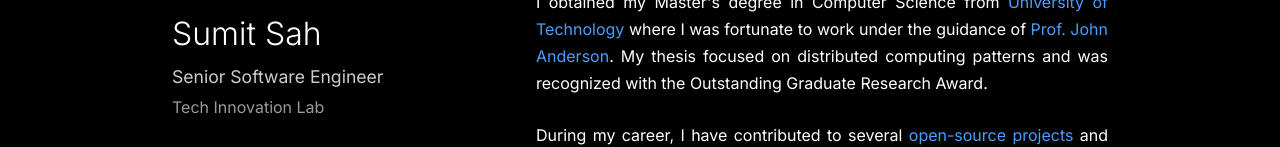
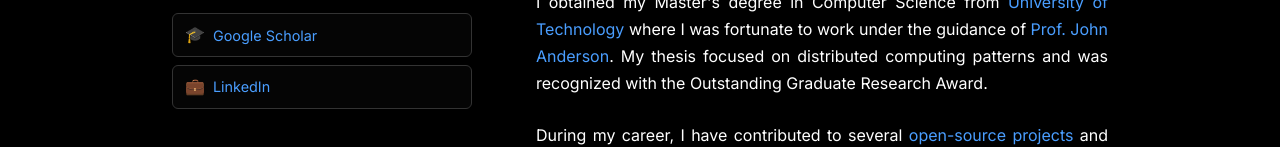
Before and after one commit to sum-iit/sum-iit.github.io, a plain HTML site: page index.html in a window 1280 px wide. Shown: the part 371-518 px from the top of the page. Drawn offline with Linux system fonts and the light colour scheme.

Commit message:
Update index.html

```diff
--- a/index.html
+++ b/index.html
@@ -37,6 +37,14 @@
                             <div class="profile-placeholder">SS</div>
                         </div>
                     </a>
+                    <div class="profile-links">
+                        <a href="https://scholar.google.com/citations?user=your-google-scholar-id" target="_blank" rel="noopener noreferrer" class="profile-link">
+                            <span class="link-icon">🎓</span> Google Scholar
+                        </a>
+                        <a href="https://linkedin.com/in/your-linkedin-username" target="_blank" rel="noopener noreferrer" class="profile-link">
+                            <span class="link-icon">💼</span> LinkedIn
+                        </a>
+                    </div>
                     <div class="profile-info">
                         <a href="index.html" class="profile-name-link">
                             <h2 class="profile-name">Sumit Sah</h2>
```
